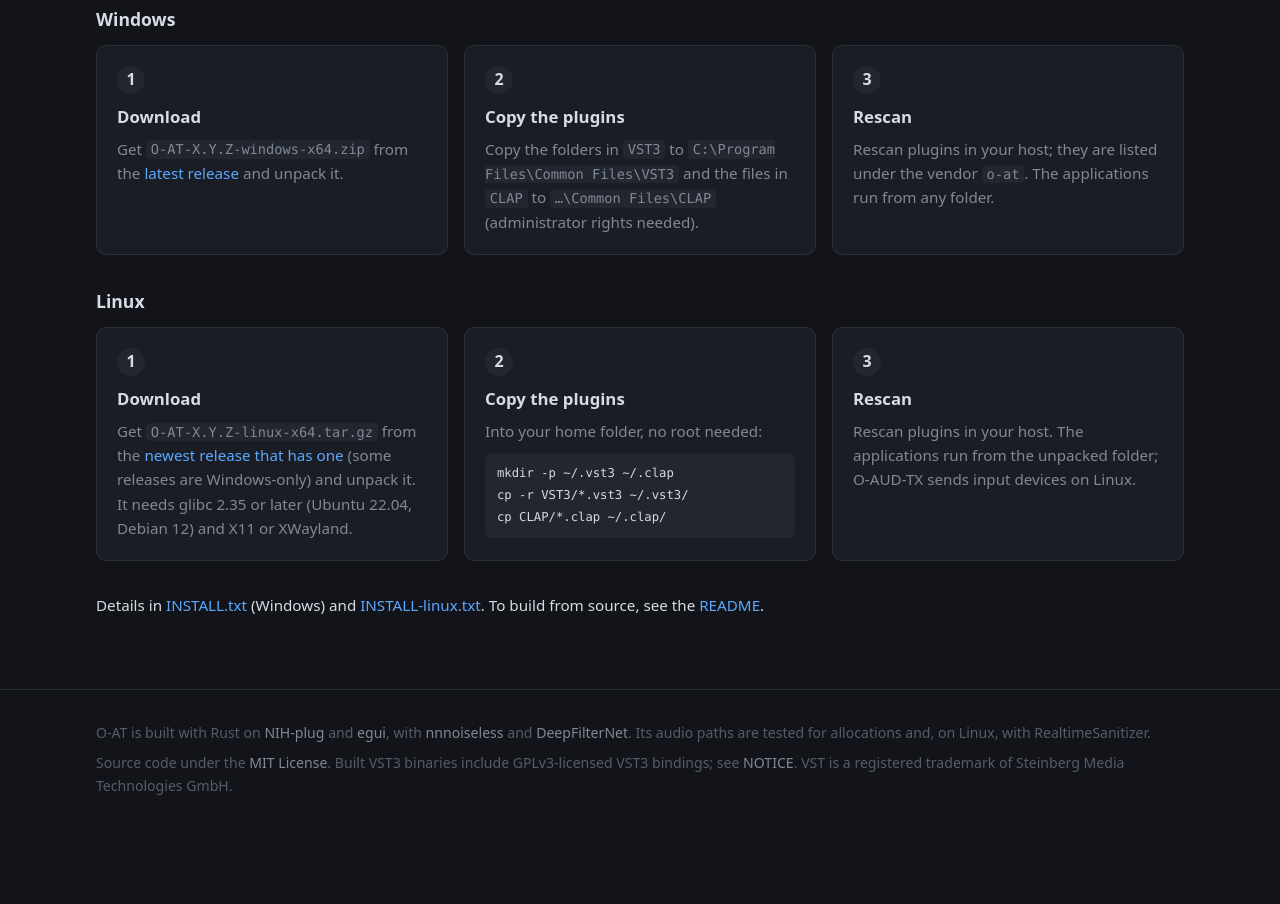
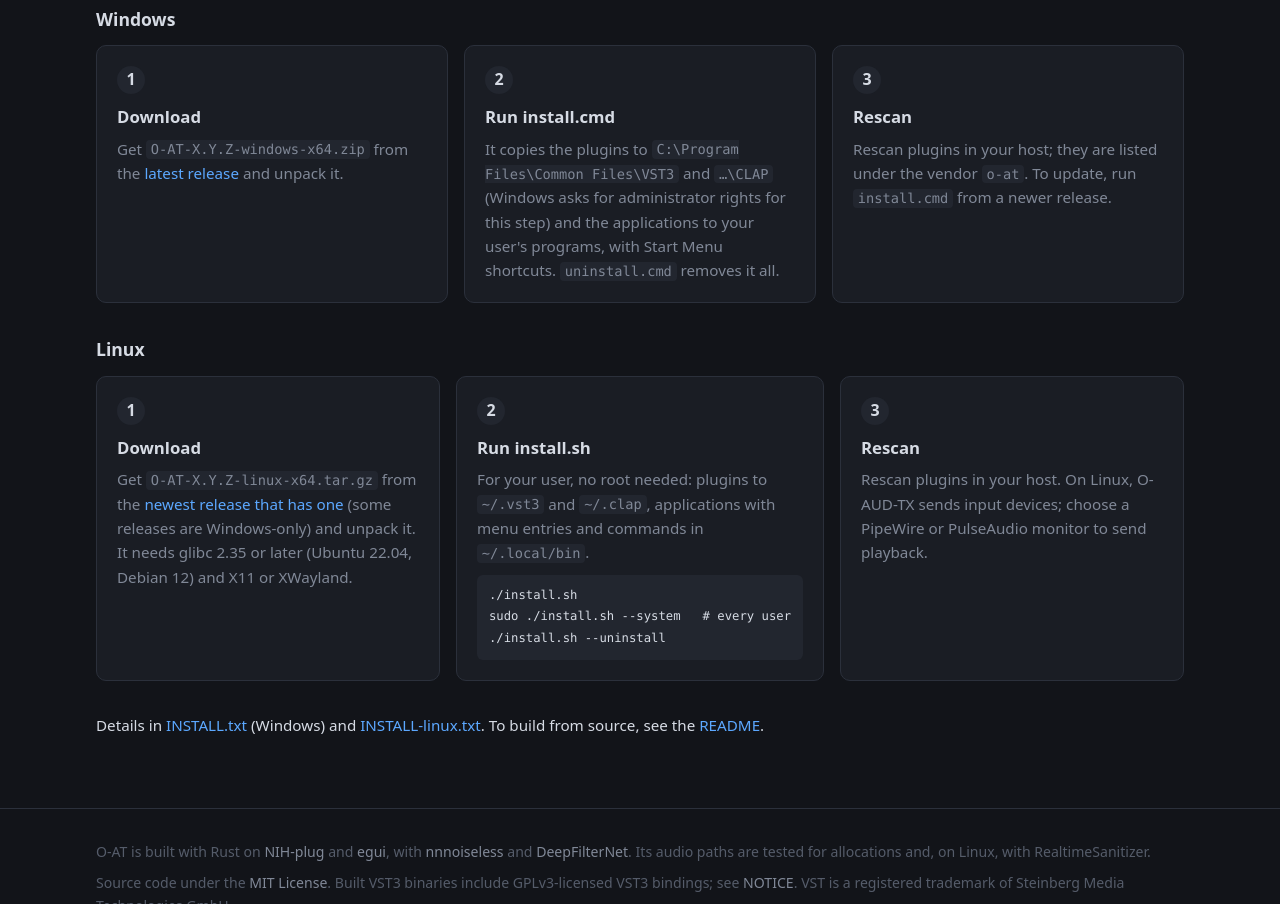
Before and after one commit to baalintnagy/o-at, a plain HTML site: page site/index.html in a window 1280 px wide. Shown: the part 4834-5738 px from the top of the page. Before the commit the page ends 5687 px from the top, so only its background shows below. Drawn offline with Linux system fonts and the light colour scheme; no server answers; files whose address does not match are found by name.

Commit message:
Add install scripts to the release packages; version 0.6.2
The Windows package gets install.cmd and uninstall.cmd, which run install.ps1:
plugins into the Common Files VST3 and CLAP folders (elevating only for that
step and reporting its error), applications into %LOCALAPPDATA%\Programs\O-AT
with Start Menu shortcuts, replacing the shortcuts and files of earlier
versions. The Linux package gets install.sh: plugins, applications, commands
in ~/.local/bin and menu entries with icons for the current user, or for every
user with --system; --uninstall removes them. INSTALL notes, README, AGENTS
and the site describe them.

Bump the version to 0.6.2.

```diff
--- a/site/index.html
+++ b/site/index.html
@@ -282,11 +282,13 @@ footer a { color: var(--dim); }
       <div class="step"><h3>Download</h3><p>Get <code>O-AT-X.Y.Z-windows-x64.zip</code> from the
         <a href="https://github.com/baalintnagy/o-at/releases/latest">latest release</a> and
         unpack it.</p></div>
-      <div class="step"><h3>Copy the plugins</h3><p>Copy the folders in <code>VST3</code> to
-        <code>C:\Program Files\Common Files\VST3</code> and the files in <code>CLAP</code> to
-        <code>…\Common Files\CLAP</code> (administrator rights needed).</p></div>
+      <div class="step"><h3>Run install.cmd</h3><p>It copies the plugins to
+        <code>C:\Program Files\Common Files\VST3</code> and <code>…\CLAP</code> (Windows
+        asks for administrator rights for this step) and the applications to your user's
+        programs, with Start Menu shortcuts. <code>uninstall.cmd</code> removes it all.</p></div>
       <div class="step"><h3>Rescan</h3><p>Rescan plugins in your host; they are listed under
-        the vendor <code>o-at</code>. The applications run from any folder.</p></div>
+        the vendor <code>o-at</code>. To update, run <code>install.cmd</code> from a newer
+        release.</p></div>
     </div>
     <h3 class="platform">Linux</h3>
     <div class="steps">
@@ -295,13 +297,14 @@ footer a { color: var(--dim); }
         (some releases are Windows-only) and
         unpack it. It needs glibc 2.35 or later (Ubuntu 22.04, Debian 12) and X11 or
         XWayland.</p></div>
-      <div class="step"><h3>Copy the plugins</h3><p>Into your home folder, no root
-        needed:</p>
-        <pre><code>mkdir -p ~/.vst3 ~/.clap
-cp -r VST3/*.vst3 ~/.vst3/
-cp CLAP/*.clap ~/.clap/</code></pre></div>
-      <div class="step"><h3>Rescan</h3><p>Rescan plugins in your host. The applications run
-        from the unpacked folder; O-AUD-TX sends input devices on Linux.</p></div>
+      <div class="step"><h3>Run install.sh</h3><p>For your user, no root needed: plugins
+        to <code>~/.vst3</code> and <code>~/.clap</code>, applications with menu entries and
+        commands in <code>~/.local/bin</code>.</p>
+        <pre><code>./install.sh
+sudo ./install.sh --system   # every user
+./install.sh --uninstall</code></pre></div>
+      <div class="step"><h3>Rescan</h3><p>Rescan plugins in your host. On Linux, O-AUD-TX
+        sends input devices; choose a PipeWire or PulseAudio monitor to send playback.</p></div>
     </div>
     <p class="more">Details in <a href="https://github.com/baalintnagy/o-at/blob/main/packaging/INSTALL.txt">INSTALL.txt</a> (Windows) and
     <a href="https://github.com/baalintnagy/o-at/blob/main/packaging/INSTALL-linux.txt">INSTALL-linux.txt</a>.
```
Also changed, not shown: packaging/INSTALL-linux.txt, packaging/INSTALL.txt, 10 other files.
